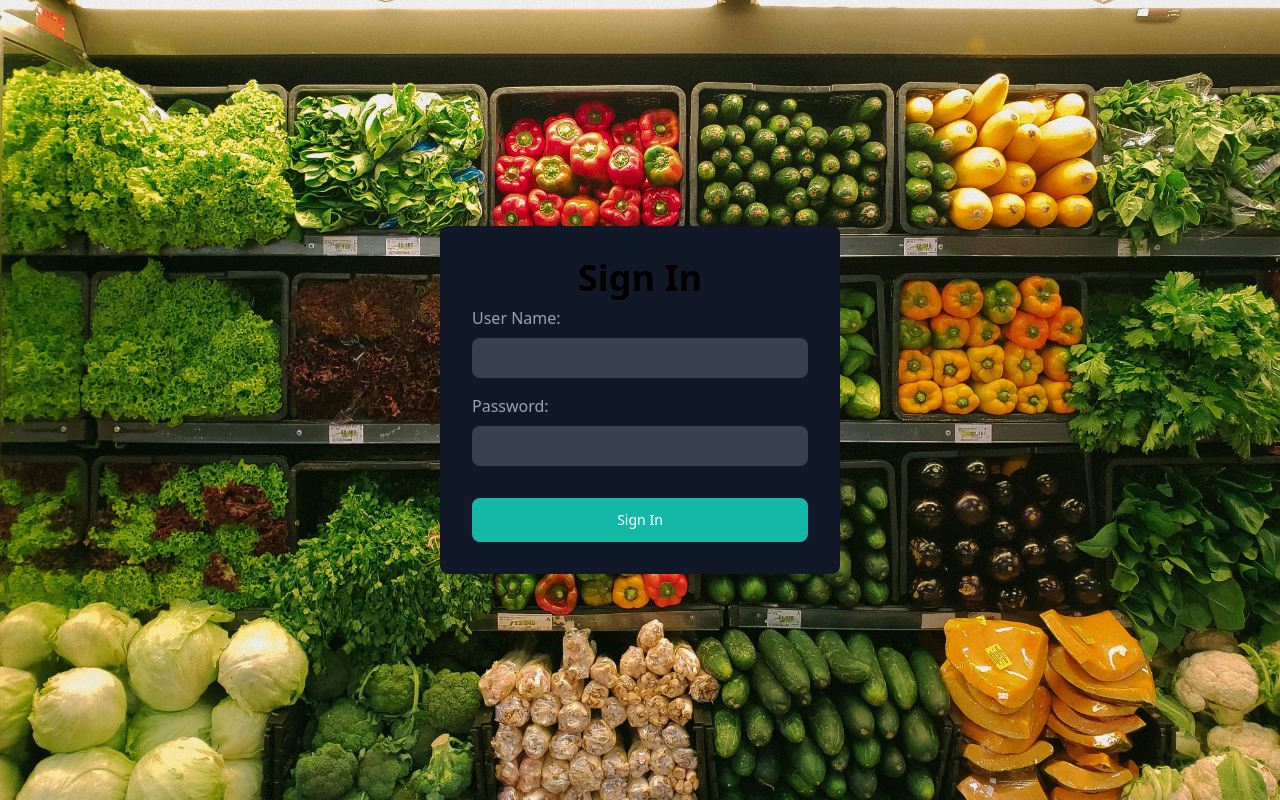
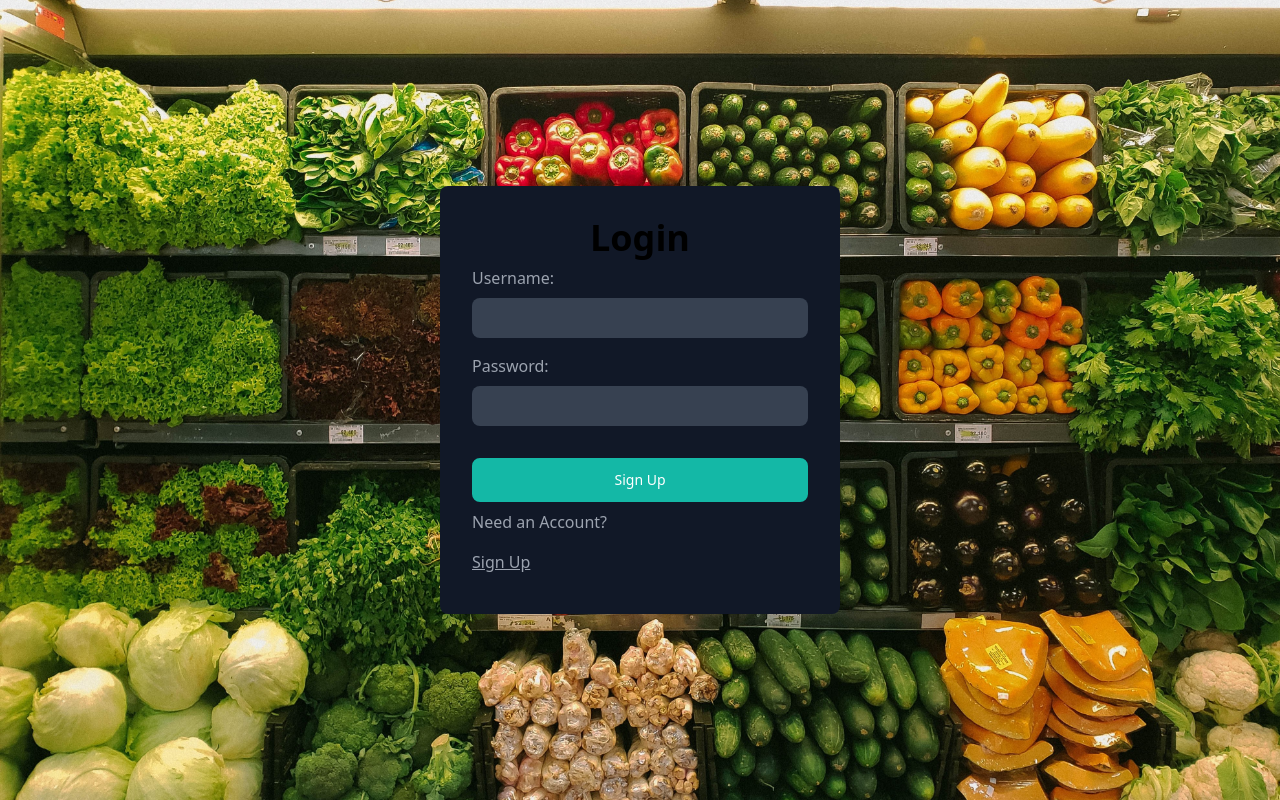
Before and after one commit to lordlabakdas/groceror-ui, a React (Vite) app in the folder groceror-frontend/: page / in a window 1280 px wide. Both pictures are taken after a click on the button "Sign In". Built offline with nearby package versions, Linux system fonts and the light colour scheme.

Commit message:
Axios post demo that works

```diff
--- a/groceror-frontend/src/components/LoginForm.tsx
+++ b/groceror-frontend/src/components/LoginForm.tsx
@@ -4,70 +4,67 @@ import { useState } from "react";
 
 function LoginForm({ setCount }: { setCount: any }) {
 
-    const [post, setPost] = useState({
-        title: '',
-        body: ''
-    })
-
-    const handleInput = (event : any) => {
-        setPost({...post, [event.target.name]: event.target.event})
+    interface User {
+        Username: string
+        Password: string
     }
 
-    const handleSubmit = async (e: any) => {
+    let initialState: User = {
+        Username: "",
+        Password: "",
+    }
+
+    const [username, setUserName] = useState<string>(initialState.Username)
+    const [password, setPassword] = useState<string>(initialState.Password)
+    const [user, setUser] = useState<User>(initialState)
+
+    const handleInput = (event: HTMLInputElement) => {
+        setUser({ ...user, [event.id]: event.value })
+    }
+
+    const handleSubmit = async (e: React.FormEvent<HTMLFormElement>) => {
 
         e.preventDefault();
-        axios.post('https://jsonplaceholder.typicode.com/posts',
-            { 'dragons': 'shadowdragon' })
-            .then(response => {
-
-                console.log(response)
-
-            }).catch(err => {
-
-                console.log(err)
-
-            })
+        console.log(user)
+        axios.post('https://jsonplaceholder.typicode.com/posts', { user })
+            .then(response => console.log(response.data))
+            .catch(err => console.log(err))
 
     }
 
-
     return (
-        // <div className='grid h-screen w-full'>
-        //     <div className='bg-gray-800 flex flex-col justify-center'>
         <form onSubmit={handleSubmit} className='max-w-[400px] w-full mx-auto bg-gray-900 p-8 px-8 rounded-lg'>
-            <h2 className='text-4xl dark:text-white font-bold text-center'>Sign In</h2>
+            <h2 className='text-4xl dark:text-white font-bold text-center'>Login</h2>
             <div className='flex flex-col text-gray-400 py-2'>
-                <label>User Name:</label>
+                <label>Username:</label>
                 <input className='rounded-lg bg-gray-700 mt-2 p-2 \
-              focus:order-blue focus:bg-gray-800 focus:outline-none'
+          focus:order-blue focus:bg-gray-800 focus:outline-none'
                     type="text"
-                    />
+                    id="Username"
+                    onChange={(e) => handleInput(e.target)} />
             </div>
             <div className='flex flex-col text-gray-400 py-2'>
                 <label>Password:</label>
                 <input className='rounded-lg bg-gray-700 mt-2 p-2 \
               focus:order-blue focus:bg-gray-800 focus:outline-none'
                     type="password"
-                   />
+                    id="Password"
+                    onChange={(e) => handleInput(e.target)} />
             </div>
             <br></br>
-
             <button className='w-full py-2 bg-teal-500 hover:bg-teal-700 \
              border-teal-500 hover:border-teal-700 text-sm border-4 \
-              text-white py-1 px-2 rounded-lg' type="button" >
-                Sign In
+              text-white py-1 px-2 rounded-lg'>
+                Sign Up
             </button>
-
-            {/* <p className=' text-gray-400 py-2'>Need an Account?</p>
+            <p className=' text-gray-400 py-2'>Need an Account?</p>
             <p className=' text-gray-400 py-2 underline'>
                 <button className="underline"
-                   >
+                    onClick={() => setCount(0)} type="button">
                     Sign Up
                 </button>
-            </p> */}
+            </p>
         </form>
-        //     </div>
-        // </div>
     )
 
 
```
Also changed, not shown: groceror-frontend/src/components/RegisterForm.tsx (+5 -9 lines).
